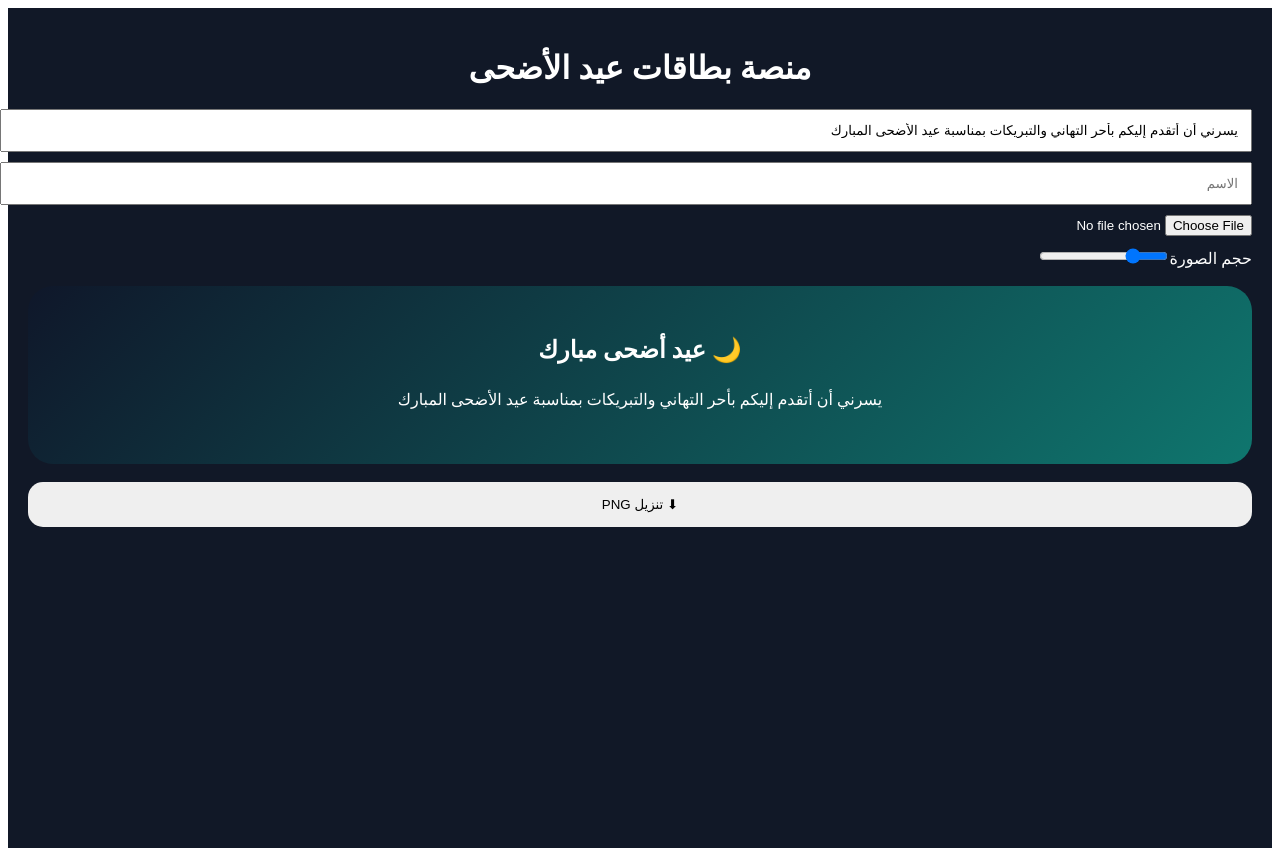
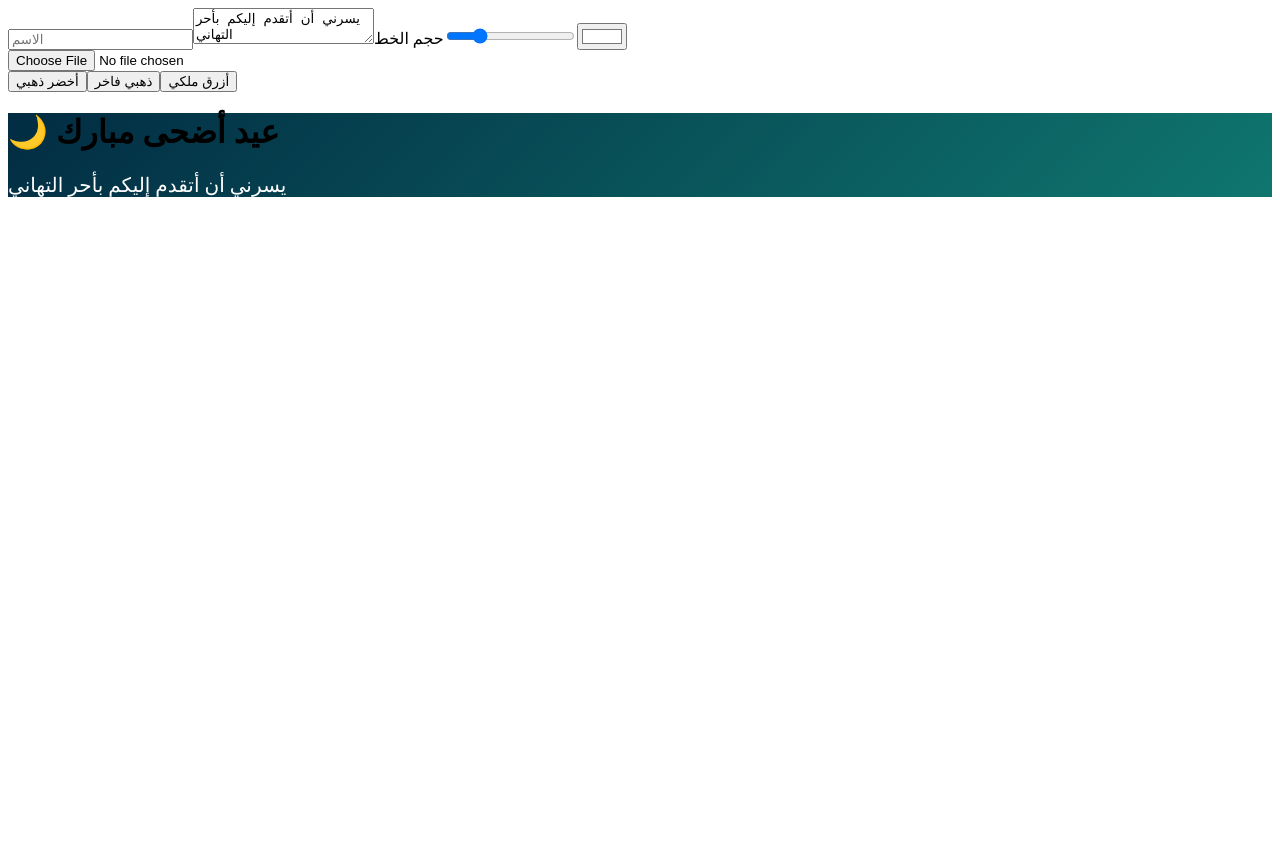
Before and after one commit to ghamdanalmasri/eid-card-maker, a Next.js app: page / in a window 1280 px wide. After the commit the page ends 800 px from the top, so only its background shows below. Built offline with nearby package versions, Linux system fonts and the light colour scheme.

Commit message:
Update page.js

```diff
--- a/app/page.js
+++ b/app/page.js
@@ -1,191 +1,110 @@
 "use client";
 
-import { useState, useRef } from "react";
+import {useState} from "react";
 
-export default function Home() {
+import Sidebar from "../components/Sidebar";
+
+import EidCard from "../components/EidCard";
+
+import {templates} from "../components/Templates";
+
+export default function Home(){
 
 const [name,setName]=useState("");
 
 const [message,setMessage]=useState(
-"يسرني أن أتقدم إليكم بأحر التهاني والتبريكات بمناسبة عيد الأضحى المبارك"
+"يسرني أن أتقدم إليكم بأحر التهاني"
 );
+
+const [fontSize,setFontSize]=useState(20);
+
+const [textColor,setTextColor]=useState("#ffffff");
 
 const [image,setImage]=useState(null);
 
-const [imageSize,setImageSize]=useState(120);
+const [selectedTemplate,setSelectedTemplate]=
+useState(templates[0]);
 
-const cardRef=useRef();
-
-const handleImage=(e)=>{
+function upload(e){
 
 const file=e.target.files[0];
-
-if(file){
 
 const reader=new FileReader();
 
 reader.onload=()=>{
 
-setImage(reader.result);
+setImage(reader.result)
 
-};
+}
 
 reader.readAsDataURL(file);
 
 }
 
-};
-
-async function downloadPNG(){
-
-const html2canvas=(await import("html2canvas")).default;
-
-const canvas=await html2canvas(cardRef.current);
-
-const link=document.createElement("a");
-
-link.download="eid-card.png";
-
-link.href=canvas.toDataURL();
-
-link.click();
-
-}
-
 return(
 
-<main
-style={{
-minHeight:"100vh",
-padding:"20px",
-background:"#111827",
-color:"white",
-direction:"rtl"
-}}
->
+<div className="container">
 
-<h1 style={{textAlign:"center"}}>
+<Sidebar
 
-منصة بطاقات عيد الأضحى
+name={name}
+setName={setName}
 
-</h1>
+message={message}
+setMessage={setMessage}
 
-<input
-value={message}
-onChange={(e)=>setMessage(e.target.value)}
-placeholder="نص التهنئة"
-style={{
-width:"100%",
-padding:"12px",
-marginBottom:"10px"
-}}
-/>
+fontSize={fontSize}
+setFontSize={setFontSize}
 
-<input
-value={name}
-onChange={(e)=>setName(e.target.value)}
-placeholder="الاسم"
-style={{
-width:"100%",
-padding:"12px",
-marginBottom:"10px"
-}}
-/>
+textColor={textColor}
+setTextColor={setTextColor}
 
-<input
-type="file"
-accept="image/*"
-onChange={handleImage}
-style={{
-marginBottom:"10px"
-}}
 />
 
 <div>
 
-حجم الصورة
+<input
+type="file"
+onChange={upload}
+/>
 
-<input
-type="range"
-min="80"
-max="250"
-value={imageSize}
-onChange={(e)=>setImageSize(e.target.value)}
+<div>
+
+{
+
+templates.map((t)=>(
+
+<button
+key={t.id}
+onClick={()=>
+setSelectedTemplate(t)
+}
+>
+
+{t.title}
+
+</button>
+
+))
+
+}
+
+</div>
+
+<EidCard
+
+selectedTemplate={selectedTemplate}
+message={message}
+name={name}
+image={image}
+fontSize={fontSize}
+textColor={textColor}
+
 />
 
 </div>
 
-<br/>
-
-<div
-ref={cardRef}
-style={{
-padding:"30px",
-borderRadius:"25px",
-background:
-"linear-gradient(135deg,#0f172a,#0f766e)",
-textAlign:"center"
-}}
->
-
-<h2>
-
-🌙 عيد أضحى مبارك
-
-</h2>
-
-{
-
-image &&
-
-<img
-src={image}
-style={{
-width:imageSize+"px",
-height:imageSize+"px",
-borderRadius:"50%",
-objectFit:"cover",
-border:"4px solid white"
-}}
-/>
-
-}
-
-<p
-style={{
-lineHeight:"2"
-}}
->
-
-{message}
-
-</p>
-
-<h3>
-
-{name}
-
-</h3>
-
 </div>
-
-<br/>
-
-<button
-onClick={downloadPNG}
-style={{
-width:"100%",
-padding:"15px",
-border:"none",
-borderRadius:"15px"
-}}
->
-
-⬇ تنزيل PNG
-
-</button>
-
-</main>
 
 )
 
```
